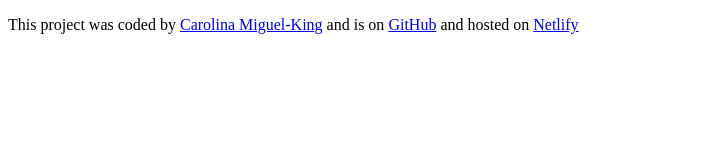
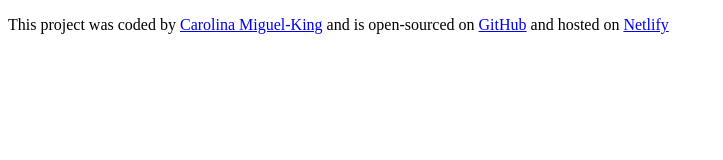
Before and after one commit to csmmiguel/my-meteo-app, a plain HTML site: page index.html in a window 1280 px wide. Shown: the whole page, without its empty margins (0-723 px from the left). Drawn offline with Linux system fonts and the light colour scheme.

Commit message:
updated footer text 1.0

```diff
--- a/index.html
+++ b/index.html
@@ -11,7 +11,7 @@
         <a href="https://github.com/csmmiguel" target="_blank"
           >Carolina Miguel-King</a
         >
-        and is on
+        and is open-sourced on
         <a href="https://github.com/csmmiguel?tab=repositories" target="_blank"
           >GitHub</a
         >
```
